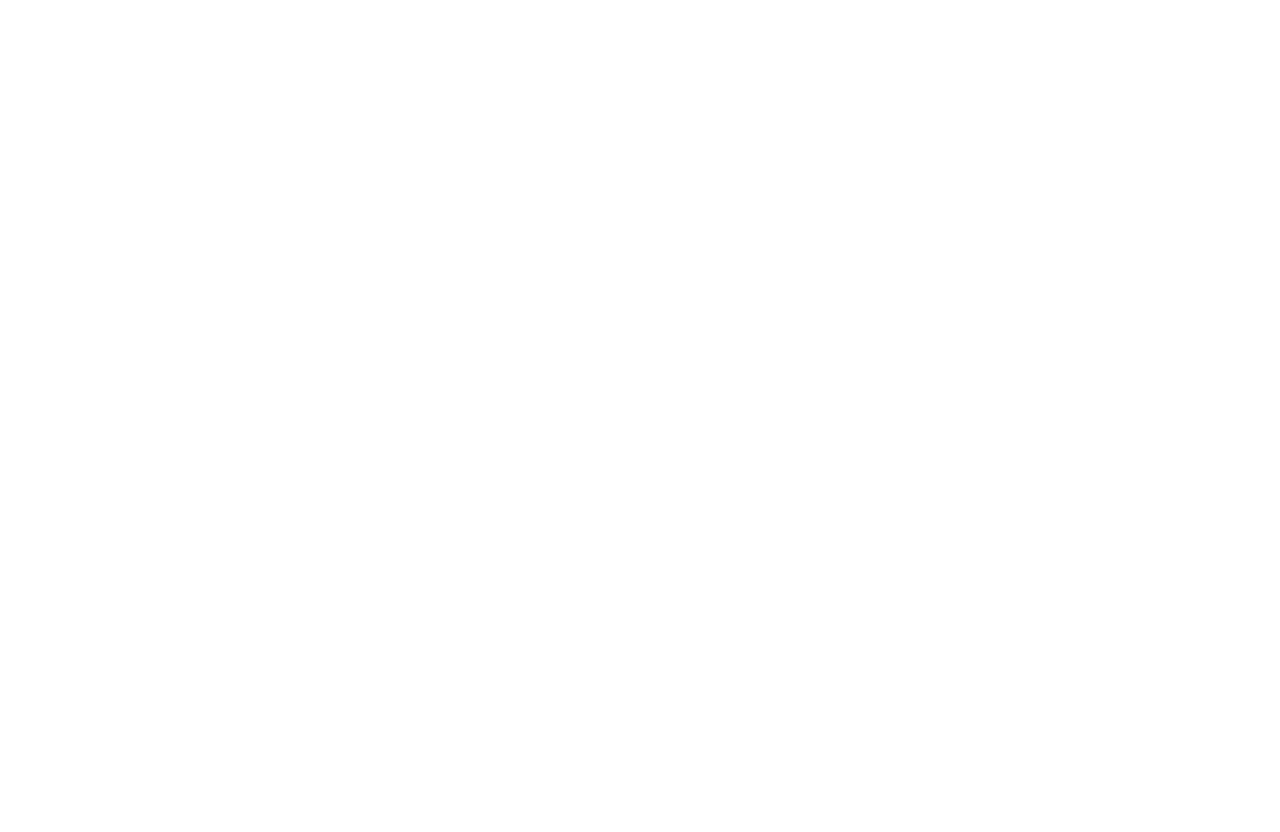
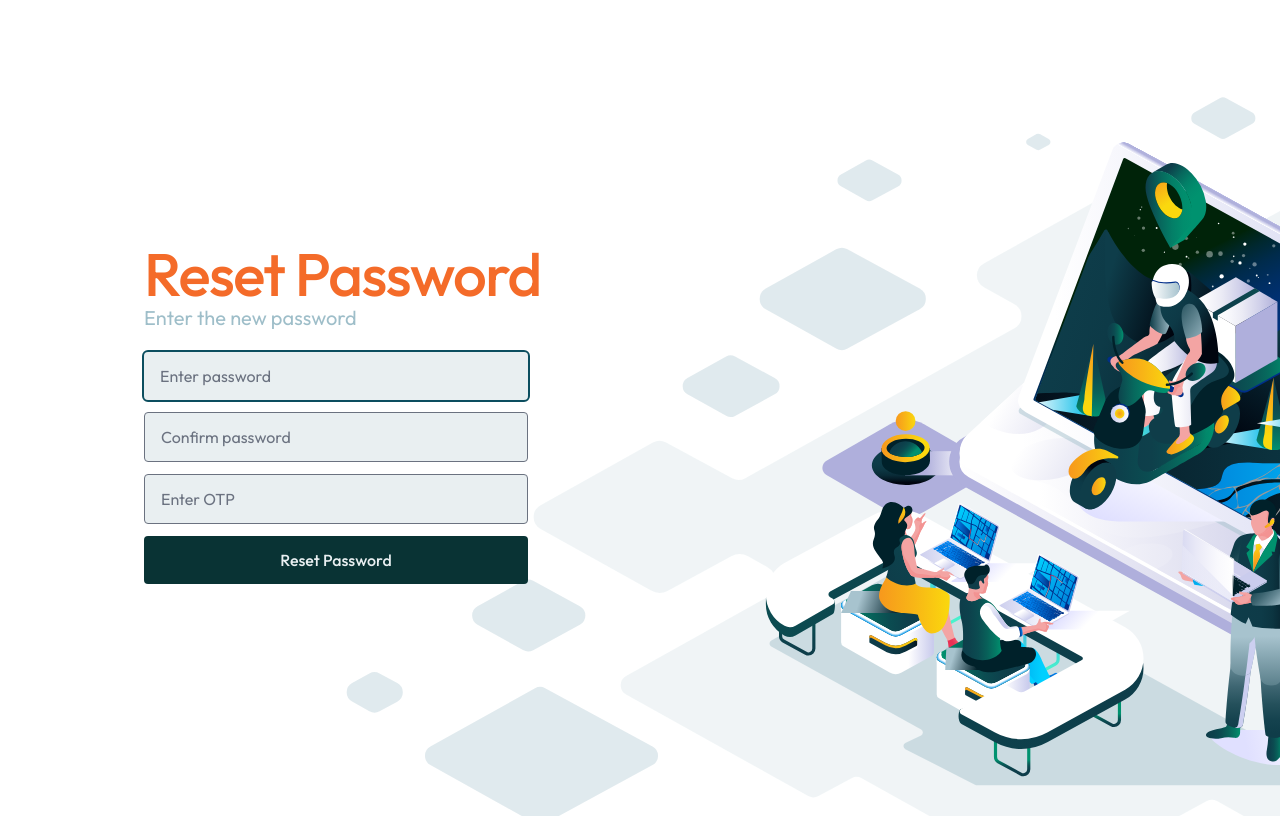
Before and after one commit to symaticvisuals/xpressPickDashboard, a React (Create React App) app: page /reset-password in a window 1280 px wide. Before the commit this address had no page. Before the commit the page ends 800 px from the top, so only its background shows below. Built offline with nearby package versions, Linux system fonts and the light colour scheme.

Commit message:
auth and forgot, reset password

```diff
--- a/src/components/TopBar.js
+++ b/src/components/TopBar.js
@@ -11,6 +11,7 @@
 import { Link } from "react-router-dom";
 import axios from "axios";
 import { getApi } from "../utils/apis";
+import Cookies from "js-cookie";
 function TopBar() {
   const [popup, setPopup] = useState(false);
   const [amount, setAmount] = useState("");
@@ -18,13 +19,25 @@
     setPopup(false);
   };
 
-  // const [walletBallance, setWalletBallance] = useState("0");
+  const [walletBallance, setWalletBallance] = useState("0");
   const fetchData = () => {
-    axios
-      .get(getApi("/wallet/getBallance"))
+    // axios
+    //   .get(getApi("/wallet/getBallance"))
+    //   .then((res) => {
+    //     console.log(res);
+    //     // setWalletBalence(res.data.data);
+    //   })
+    //   .catch((error) => {
+    //     console.log(error);
+    //   });
+    axios({
+      method: "post",
+      url: getApi("/wallet/getBallance"),
+      headers: { Authorization: Cookies.get("access_token") },
+    })
       .then((res) => {
         console.log(res);
-        // setWalletBalence(res.data.data);
+        setWalletBallance(res.data.data);
       })
       .catch((error) => {
         console.log(error);
--- /dev/null
+++ b/src/pages/ForgotPassword.js
@@ -0,0 +1,42 @@
+import React from "react";
+import { Link } from "react-router-dom";
+
+function ForgotPassword() {
+  return (
+    <div className="p-4 box-border max-w-screen overflow-hidden">
+      <div className="bg-light min-h-screen bg-cover flex items-center pl-[10vw] sm:pl-0 w-screen">
+        <div>
+          <h1 className="font-sans text-6xl text-skin-secondary font-medium tracking-tight">
+            Forgot Password
+          </h1>
+          <h3 className="font-sans text-xl text-skin-muted mb-4">
+            Don't have an Account?&nbsp;
+            <Link to="/signup" className="hover:underline">
+              Create one
+            </Link>
+          </h3>
+          <form className="flex flex-col">
+            <input
+              autoFocus
+              type="email"
+              placeholder="Email ID"
+              className="px-4 py-3 bg-skin-fill-muted w-96 sm:w-11/12 sm:ml-2 rounded my-1 font-sans focus:ring-0 focus:border-none focus:outline-base focus:outline-offset-0 mb-2"
+              // value={credentials.email}
+              // onChange={(e) =>
+              //   setCredentials({ ...credentials, email: e.target.value })
+              // }
+            />
+          </form>
+          <button
+            // onClick={onSubmit}
+            className="px-4 py-3 bg-skin-button-base text-skin-inverted w-96 sm:w-11/12 sm:ml-2 rounded my-1 font-sans font-medium"
+          >
+            Get Reset Mail
+          </button>
+        </div>
+      </div>
+    </div>
+  );
+}
+
+export default ForgotPassword;
--- /dev/null
+++ b/src/pages/ResetPassword.js
@@ -0,0 +1,58 @@
+import React from "react";
+import { Link } from "react-router-dom";
+
+function ResetPassword() {
+  return (
+    <div className="p-4 box-border max-w-screen overflow-hidden">
+      <div className="bg-light min-h-screen bg-cover flex items-center pl-[10vw] sm:pl-0 w-screen">
+        <div>
+          <h1 className="font-sans text-6xl text-skin-secondary font-medium tracking-tight">
+            Reset Password
+          </h1>
+          <h3 className="font-sans text-xl text-skin-muted mb-4 sm:text-lg sm:ml-2">
+            Enter the new password
+          </h3>
+          <form className="flex flex-col">
+            <input
+              autoFocus
+              type="password"
+              placeholder="Enter password"
+              className="px-4 py-3 bg-skin-fill-muted w-96 sm:w-11/12 sm:ml-2 rounded my-1 font-sans focus:ring-0 focus:border-none focus:outline-base focus:outline-offset-0 mb-2"
+              // value={credentials.email}
+              // onChange={(e) =>
+              //   setCredentials({ ...credentials, email: e.target.value })
+              // }
+            />
+            <input
+              type="password"
+              placeholder="Confirm password"
+              className="px-4 py-3 bg-skin-fill-muted w-96 sm:w-11/12 sm:ml-2 rounded my-1 font-sans focus:ring-0 focus:border-none focus:outline-base focus:outline-offset-0 mb-2"
+              // value={credentials.email}
+              // onChange={(e) =>
+              //   setCredentials({ ...credentials, email: e.target.value })
+              // }
+            />
+            <input
+              type="text"
+              placeholder="Enter OTP"
+              className="px-4 py-3 bg-skin-fill-muted w-96 rounded my-1 font-sans focus:ring-0 focus:border-none focus:outline-base focus:outline-offset-0 mb-2"
+              //TODO: Validate OTP
+              // value={valueOTP.OTP}
+              // onChange={(e) =>
+              //   setValueOTP({ ...valueOTP, OTP: e.target.value })
+              // }
+            />
+          </form>
+          <button
+            // onClick={onSubmit}
+            className="px-4 py-3 bg-skin-button-base text-skin-inverted w-96 sm:w-11/12 sm:ml-2 rounded my-1 font-sans font-medium"
+          >
+            Reset Password
+          </button>
+        </div>
+      </div>
+    </div>
+  );
+}
+
+export default ResetPassword;
--- a/src/pages/SignIn.js
+++ b/src/pages/SignIn.js
@@ -21,8 +21,11 @@
       })
       .then((res) => {
         console.log(res);
-        Cookies.set("jwtToken", res.data.data.jwtToken);
-        Cookies.set("user", JSON.stringify(res.data.data));
+        Cookies.set("access_token", res.data.data.access_token, {
+          expires: 7,
+          path: "",
+        });
+        // Cookies.set("user", JSON.stringify(res.data.data));
       })
       .catch((err) => {
         console.log(err);
@@ -33,11 +36,11 @@
     <div className="p-4 box-border max-w-screen overflow-hidden">
       <div className="bg-light min-h-screen bg-cover flex items-center pl-[10vw] sm:pl-0 w-screen">
         <div>
-          <h1 className="font-sans text-6xl ml-2 text-skin-secondary font-medium tracking-tight">
+          <h1 className="font-sans text-6xl text-skin-secondary font-medium tracking-tight">
             Login
           </h1>
-          <h3 className="font-sans text-xl text-skin-muted mb-4 ml-2">
-            Don't have an Account?{" "}
+          <h3 className="font-sans text-xl text-skin-muted mb-4">
+            Don't have an Account?&nbsp;
             <Link to="/signup" className="hover:underline">
               Create one
             </Link>
@@ -62,17 +65,20 @@
                 setCredentials({ ...credentials, password: e.target.value })
               }
             />
-            <div className="flex justify-between items-center ml-2">
+            <div className="flex justify-between items-center">
               <label className="my-1 font-sans">
                 <input type="checkbox" className="" />
                 &nbsp; Remember me
               </label>
-              <h6 className="font-sans">Forgot Password?</h6>
+              <Link to="/forgot-password" className="font-sans">
+                Forgot Password?
+              </Link>
             </div>
           </form>
           <button
             onClick={onSubmit}
-            className="px-4 py-3 bg-skin-button-base text-skin-inverted w-96 sm:w-11/12 sm:ml-2 rounded my-1 font-sans font-medium">
+            className="px-4 py-3 bg-skin-button-base text-skin-inverted w-96 sm:w-11/12 rounded my-1 font-sans font-medium"
+          >
             Login
           </button>
         </div>
--- a/src/pages/SignUp.js
+++ b/src/pages/SignUp.js
@@ -2,10 +2,10 @@
 import Cookies from "js-cookie";
 import React, { useState } from "react";
 import { getApi } from "../utils/apis";
-import Lottie from "lottie-react";
-import * as animationData from "../assets/lf30_editor_t2l9yudc.json";
+// import Lottie from "lottie-react";
+// import * as animationData from "../assets/lf30_editor_t2l9yudc.json";
+import { Link } from "react-router-dom";
 
-import { Link } from "react-router-dom";
 function SignUp() {
   const [inputOTP, setInputOTP] = useState(false);
 
@@ -50,8 +50,10 @@
         console.log(res.status);
         console.log(res.data.message);
         checkStatus(res.status, res.data.message);
-        Cookies.set("jwtToken", res.data.data.jwtToken);
-        Cookies.set("user", JSON.stringify(res.data.data));
+        Cookies.set("access_token", res.data.data.access_token, {
+          expires: 7,
+          path: "",
+        });
       })
       .catch((err) => {
         console.log(err);
@@ -65,20 +67,22 @@
   const resendOTP = () => {};
   const validateOTP = () => {};
 
-  const defaultOptions = {
-    loop: false,
-    autoplay: true,
-    animationData: animationData,
-  };
+  // const defaultOptions = {
+  //   loop: false,
+  //   autoplay: true,
+  //   animationData: animationData,
+  // };
 
   return (
-    <div className="bg-glassmorphism bg-right bg-no-repeat  min-h-screen bg-cover flex items-center pl-[10vw] sm:pl-0 box-border max-w-[100vw] overflow-hidden">
+    // <div className="bg-glassmorphism bg-right bg-no-repeat  min-h-screen bg-cover flex items-center pl-[10vw] sm:pl-0 box-border max-w-[100vw] overflow-hidden">
+    <div className="p-4 box-border max-w-screen overflow-hidden">
+      <div className="bg-light min-h-screen bg-cover flex items-center pl-[10vw] sm:pl-0 w-screen">
         <div>
           <h1 className="font-sans text-5xl text-skin-secondary font-medium tracking-tight sm:text-4xl sm:ml-2">
             Create An Account
           </h1>
           <h3 className="font-sans text-xl text-skin-muted mb-4 sm:text-lg sm:ml-2">
-          Already have an Account?{" "}
+            Already have an Account?&nbsp;
             <Link to="/" className="hover:underline">
               Login
             </Link>
@@ -168,7 +172,10 @@
                     className="px-4 py-3 bg-skin-fill-muted w-32 rounded my-1 sm:w-11/12 sm:ml-2 font-sans focus:ring-0 focus:border-none focus:outline-base focus:outline-offset-0 mb-2 ml-4"
                     value={credentials.pincode}
                     onChange={(e) =>
-                    setCredentials({ ...credentials, pincode: e.target.value })
+                      setCredentials({
+                        ...credentials,
+                        pincode: e.target.value,
+                      })
                     }
                   />
                 </div>
@@ -188,7 +195,10 @@
                     className="px-4 py-3 bg-skin-fill-muted w-44 rounded my-1 sm:w-11/12 sm:ml-2 font-sans focus:ring-0 focus:border-none focus:outline-base focus:outline-offset-0 mb-2 ml-4"
                     value={credentials.country}
                     onChange={(e) =>
-                    setCredentials({ ...credentials, country: e.target.value })
+                      setCredentials({
+                        ...credentials,
+                        country: e.target.value,
+                      })
                     }
                   />
                 </div>
@@ -241,7 +251,8 @@
             </div>
           )}
         </div>
-      <Lottie options={defaultOptions} height={200} width={200} />
+        {/* <Lottie options={defaultOptions} height={200} width={200} /> */}
+      </div>
     </div>
   );
 }
--- a/src/router/routerWrapper.js
+++ b/src/router/routerWrapper.js
@@ -8,9 +8,10 @@
 import Orders from "../pages/Orders";
 import Home from "../pages/Dashboard/Home";
 import Passbook from "../pages/Passbook";
+import ForgotPassword from "../pages/ForgotPassword";
+import ResetPassword from "../pages/ResetPassword";
 function WrapperRouter(props) {
   return (
-    <>
     <Router>
       <Routes>
         <Route path="/" element={<SignIn />} />
@@ -28,9 +29,10 @@
           <Route path="support" element={<Orders />} />
           <Route path="passbook" element={<Passbook />} />
         </Route>
+        <Route path="/forgot-password" element={<ForgotPassword />} />
+        <Route path="/reset-password" element={<ResetPassword />} />
       </Routes>
     </Router>
-    </>
   );
 }
 
```
Lines whose indentation alone changed are shown as unchanged.
